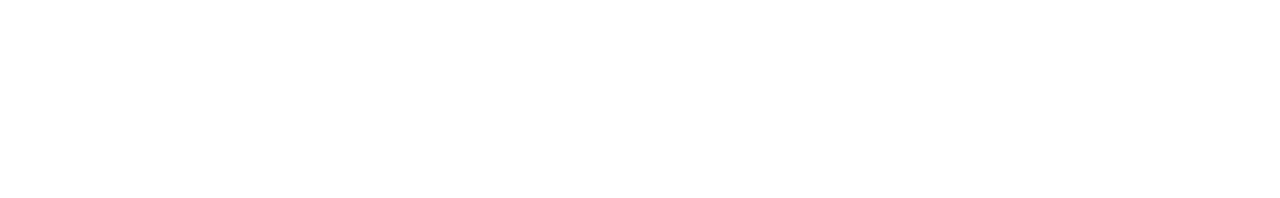
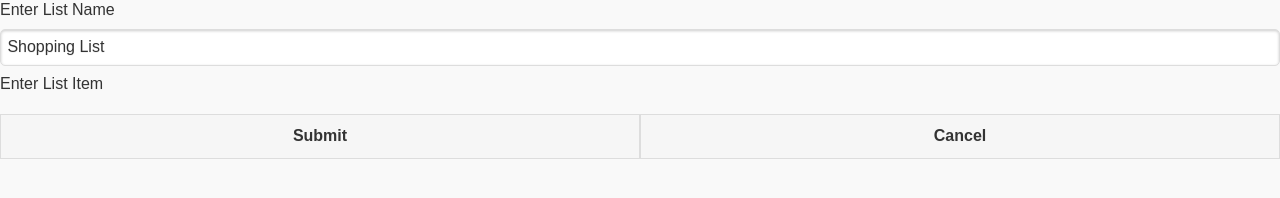
Before and after one commit to JoshMangoff/Midterm-ShoppingList, a website: page index.html in a window 1280 px wide. Drawn offline with nearby package versions, Linux system fonts and the light colour scheme.

Commit message:
Added Buttons, Title, and invisible grid

```diff
--- a/index.html
+++ b/index.html
@@ -11,9 +11,46 @@
   <meta name="viewport" content="width=device-width, initial-scale=1, user-scalable=no">
   <title>Shopping List</title>
   <!-- CSS Section -->
+  <link rel="stylesheet" href="\Scripts\lib\jquery-mobile-bower\css\jquery.mobile-1.4.5.min.css">
 </head>
 <body>
+  <div data-role="page">
+    <!-- Name of List -->
+    <div>
+      <label>Enter List Name</label>
+    </div>
+    <div>
+      <input value="Shopping List" id="display"></input>
+    </div>
+    <div>
+      <label>Enter List Item</label>
+    </div>
 
-    <!-- JavaScript Section -->
+    <!--  Grid for List Items and Buttons -->
+    <div class="ui-grid-a">
+      <div class="ui-block-a"></div>
+      <div class="ui-block-b"></div>
+
+      <div class="ui-block-a"></div>
+      <div class="ui-block-b"></div>
+
+      <div class="ui-block-a"></div>
+      <div class="ui-block-b"></div>
+
+      <div class="ui-block-a"></div>
+      <div class="ui-block-b"></div>
+
+      <div class="ui-block-a"></div>
+      <div class="ui-block-b"></div>
+
+      <!-- Buttons -->
+      <div class="ui-block-a"><button class="ui-btn">Submit</button></div>
+      <div class="ui-block-b"><button class="ui-btn">Cancel</button></div>
+    </div>
+
+  </div>
+  <!-- JavaScript Section -->
+  <script src="\Scripts\lib\jquery\dist\jquery.min.js"></script>
+  <script src="\Scripts\lib\jquery-mobile-bower\js\jquery.mobile-1.4.5.min.js"></script>
 </body>
 </html>
```
